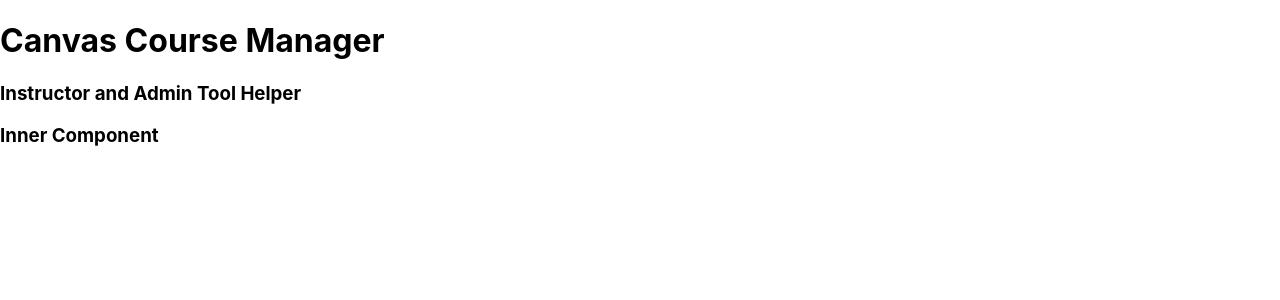
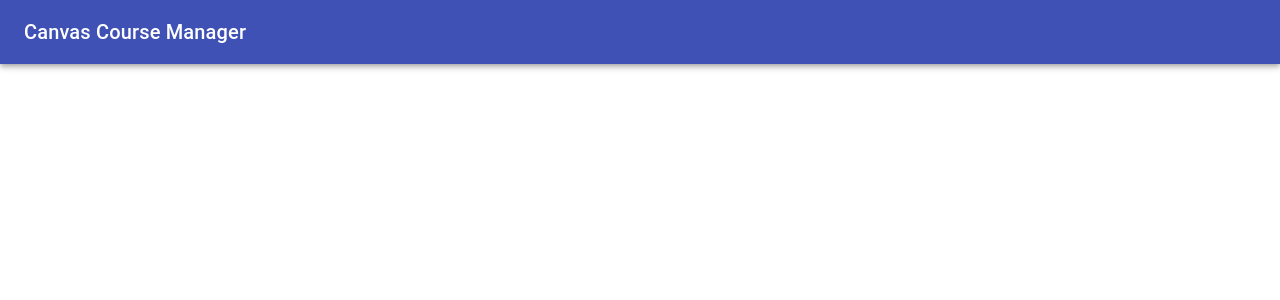
Before and after one commit to tl-its-umich-edu/canvas-course-manager, a React app: page / in a window 1280 px wide. Shown: the top 300 px of the page. Built offline with nearby package versions, Linux system fonts and the light colour scheme; the HTML template or start-up script is replaced by a standard one.

Commit message:
Basic material UI integration

```diff
--- /dev/null
+++ b/assets/src/components/Header.js
@@ -0,0 +1,31 @@
+import React from 'react'
+import { makeStyles } from '@material-ui/core/styles'
+import Toolbar from '@material-ui/core/Toolbar'
+import AppBar from '@material-ui/core/AppBar'
+import Typography from '@material-ui/core/Typography'
+
+const useStyles = makeStyles({
+  root: {
+    flexGrow: 1
+  },
+  title: {
+    flexGrow: 1
+  }
+})
+
+function Header () {
+  const classes = useStyles()
+  return (
+    <div className={classes.root}>
+      <AppBar position='static'>
+        <Toolbar>
+          <Typography variant='h6' className={classes.title}>
+            Canvas Course Manager
+          </Typography>
+        </Toolbar>
+      </AppBar>
+    </div>
+  )
+}
+
+export default Header
--- a/assets/src/containers/Another.js
+++ /dev/null
@@ -1,11 +0,0 @@
-import React from 'react'
-
-function Another () {
-  return (
-    <div className='App'>
-      <h3>Inner Component</h3>
-    </div>
-  )
-}
-
-export default Another
--- a/assets/src/containers/App.js
+++ b/assets/src/containers/App.js
@@ -1,14 +1,11 @@
 import React from 'react'
 import { withRouter } from 'react-router-dom'
-import Source from './Source'
-import Another from './Another'
+import Header from '../components/Header'
 
 function App () {
   return (
     <div className='App'>
-      <h1>Canvas Course Manager</h1>
-      <Source />
-      <Another />
+      <Header />
     </div>
   )
 }
--- a/assets/src/containers/Source.js
+++ /dev/null
@@ -1,11 +0,0 @@
-import React from 'react'
-
-function Source () {
-  return (
-    <div className='App'>
-      <h3>Instructor and Admin Tool Helper</h3>
-    </div>
-  )
-}
-
-export default Source
--- a/assets/src/index.js
+++ b/assets/src/index.js
@@ -3,7 +3,6 @@
 import { BrowserRouter as Router } from 'react-router-dom'
 import './index.css'
 import App from './containers/App'
-// import * as serviceWorker from './serviceWorker'
 
 ReactDOM.render(
   <Router basename='/'>
--- a/course_manager/templates/index.html
+++ b/course_manager/templates/index.html
@@ -3,6 +3,8 @@
 <html>
 <head>
     <meta charset="UTF-8">
+    <meta http-equiv="X-UA-Compatible" content="IE=edge">
+    <meta name="viewport" content="minimum-scale=1, initial-scale=1, width=device-width"/>
     <title>Canvas Course Managers</title>
     <!-- Webpack rendered CSS -->
     {% render_bundle 'main' 'css' %}
```
